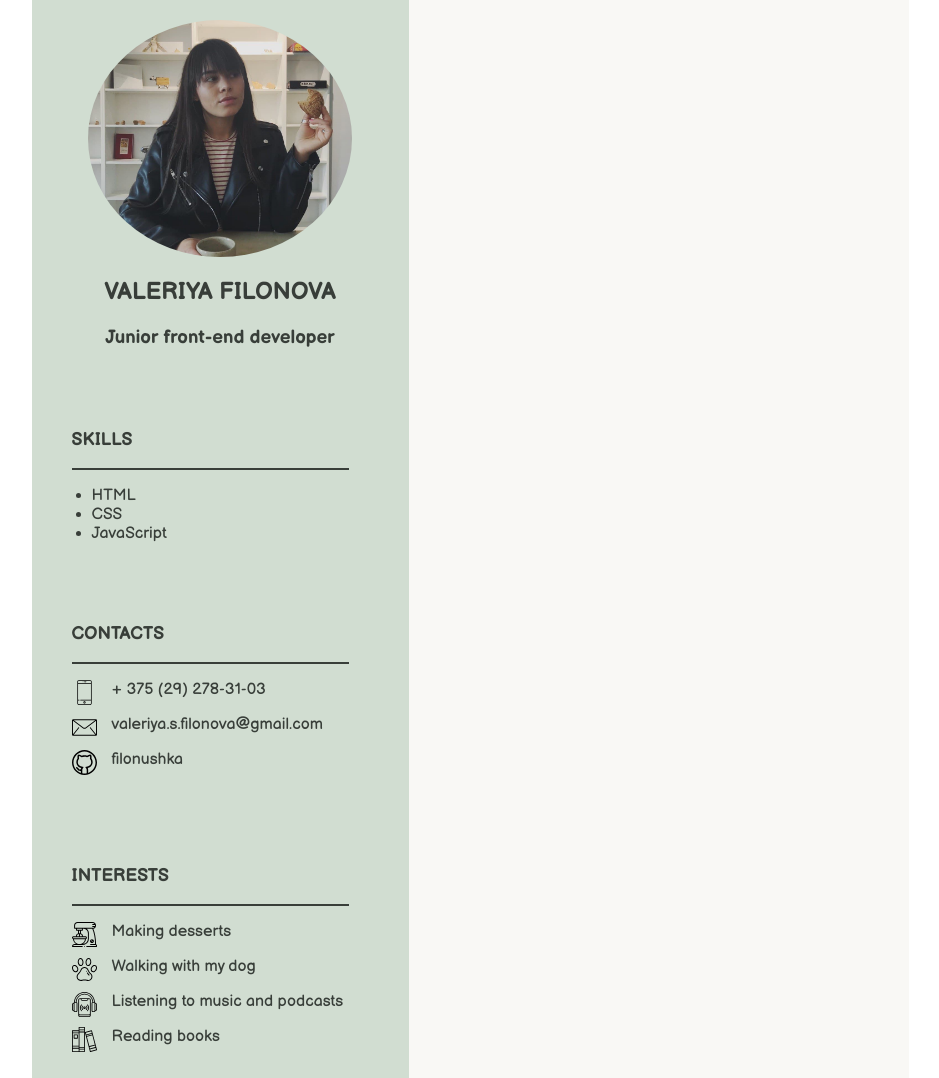
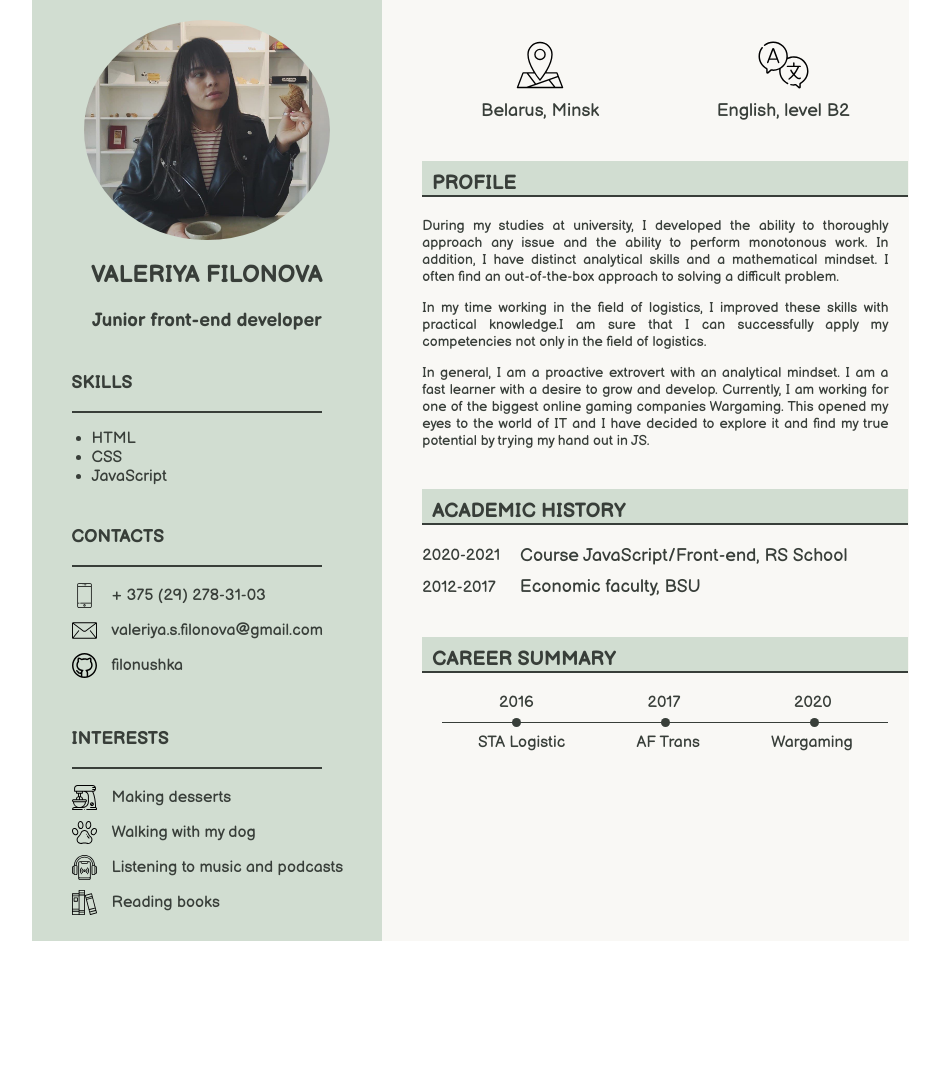
Before and after one commit to filonushka/rsschool-cv, a plain HTML site: page index.html in a window 1280 px wide. Shown: the whole page, without its empty margins (170-1109 px from the left). After the commit the page ends 941 px from the top, so only its background shows below. Drawn offline with Linux system fonts and the light colour scheme.

Commit message:
feat: finish the task

```diff
--- a/index.html
+++ b/index.html
@@ -81,7 +81,74 @@
           </ul>
         </div>
       </div>
-      <div class="right-column"></div>
+      <div class="right-column">
+          <div class="additional_info">
+              <div class="location">
+                <img class="additional_icons" src="./assets/location.svg" alt="location icon" />
+                <div>Belarus, Minsk</div>
+              </div>
+              <div class="language">
+                <img class="additional_icons" src="./assets/translate.svg" alt="languages icon" />
+                <div>English, level B2</div>
+              </div>
+          </div>
+        <div class="profile">
+          <p class="block_name right-column_names">PROFILE</p>
+          <p class="profile_content">
+            During my studies at university, I developed the ability to
+            thoroughly approach any issue and the ability to perform monotonous
+            work. In addition, I have distinct analytical skills and a
+            mathematical mindset. I often find an out-of-the-box approach to
+            solving a difficult problem.
+            <p class="profile_content">
+                In my time working in the field of
+                logistics, I improved these skills with practical knowledge.I am
+                sure that I can successfully apply my competencies not only in the
+                field of logistics.
+            </p>
+            <p class="profile_content">
+                In general, I am a proactive extrovert with an
+                analytical mindset. I am a fast learner with a desire to grow and
+                develop. Currently, I am working for one of the biggest online
+                gaming companies Wargaming. This opened my eyes to the world of IT
+                and I have decided to explore it and find my true potential by
+                trying my hand out in JS.
+            </p>
+          </p>
+        </div>
+        <div class="academic_history">
+            <p class="block_name right-column_names">ACADEMIC HISTORY</p>
+            <div class="academic_content">
+                <div class="academic_info">
+                    <span class="school_years">2020-2021</span>
+                    <span class="school_name">Course JavaScript/Front-end, RS School</span>
+                   </div>
+                <div>
+                <span class="school_years">2012-2017</span>
+                <span class="school_name">Economic faculty, BSU</span>
+               </div>
+            </div>
+      </div>
+      <div class="career_summary">
+        <p class="block_name right-column_names">CAREER SUMMARY</p>
+        <div class="career_content">
+            <div class="career_years">
+                <div class="years">2016</div>
+                <div class="years">2017</div>
+                <div class="years">2020</div>
+            </div>
+            <div class="career_line">
+                <div class="dots"></div>
+                <div class="dots"></div>
+                <div class="dots"></div>
+            </div>
+            <div class="work_places">
+                <div class="work">STA Logistic</div>
+                <div class="work">AF Trans</div>
+                <div class="work">Wargaming</div>
+            </div>
+        </div>
+  </div>
     </div>
   </body>
 </html>
--- a/style.css
+++ b/style.css
@@ -14,13 +14,12 @@ body {
 }
 
 .left-column {
-  width: 377px;
+  width: 40%;
   background-color: #d1ddd1;
 }
 
 .right-column {
-  width: 500px;
-  height: 100vh;
+  width: 60%;
 }
 
 .photo_place {
@@ -52,8 +51,11 @@ body {
 
 .skills_description,
 .сontact_info,
-.interests {
-  margin-top: 80px;
+.interests,
+.profile,
+.academic_history,
+.career_summary {
+  margin-top: 40px;
   margin-left: 40px;
 }
 
@@ -70,6 +72,7 @@ body {
 .contact_info__list li,
 .interests__list li {
   display: flex;
+  align-items: center;
   padding-bottom: 10px;
 }
 .contact_info__list span,
@@ -84,3 +87,86 @@ body {
 .icons {
   height: 25px;
 }
+
+.right-column_names {
+  padding: 10px 0px 0px 10px;
+  background-color: #d1ddd1;
+  border-bottom: 2px solid;
+  font-size: 20px;
+}
+
+.additional_info {
+  display: flex;
+  justify-content: center;
+  margin-top: 40px;
+  margin-left: 40px;
+}
+.additional_icons {
+  height: 50px;
+  margin-bottom: 10px;
+}
+
+.location,
+.language {
+  display: flex;
+  flex-direction: column;
+  margin: auto;
+  font-size: 18px;
+}
+
+.profile_content {
+  font-size: 14px;
+  margin-right: 20px;
+  text-align: justify;
+}
+
+.academic_info {
+  display: flex;
+  align-items: center;
+  margin-bottom: 10px;
+}
+
+.school_years {
+  padding-right: 20px;
+}
+.school_name {
+  font-size: 18px;
+}
+
+.career_content {
+  padding: 0px 20px;
+}
+
+.career_years,
+.work_places {
+  display: flex;
+  flex-direction: inherit;
+  align-items: center;
+}
+
+.years {
+  margin: 0 auto;
+  margin-bottom: 10px;
+}
+
+.work {
+  margin: 0 auto;
+  margin-top: 10px;
+}
+
+.career_line {
+  height: 1px;
+  background-color: #383e39;
+  display: flex;
+  flex-direction: inherit;
+  align-items: center;
+}
+
+.dots {
+  z-index: 1;
+  height: 9px;
+  width: 9px;
+  background-color: #383e39;
+  border-radius: 100%;
+  margin: 0 auto;
+}
```
Also changed, not shown: assets/location.svg (added), assets/photo.jpg (deleted), assets/translate.svg (added).
